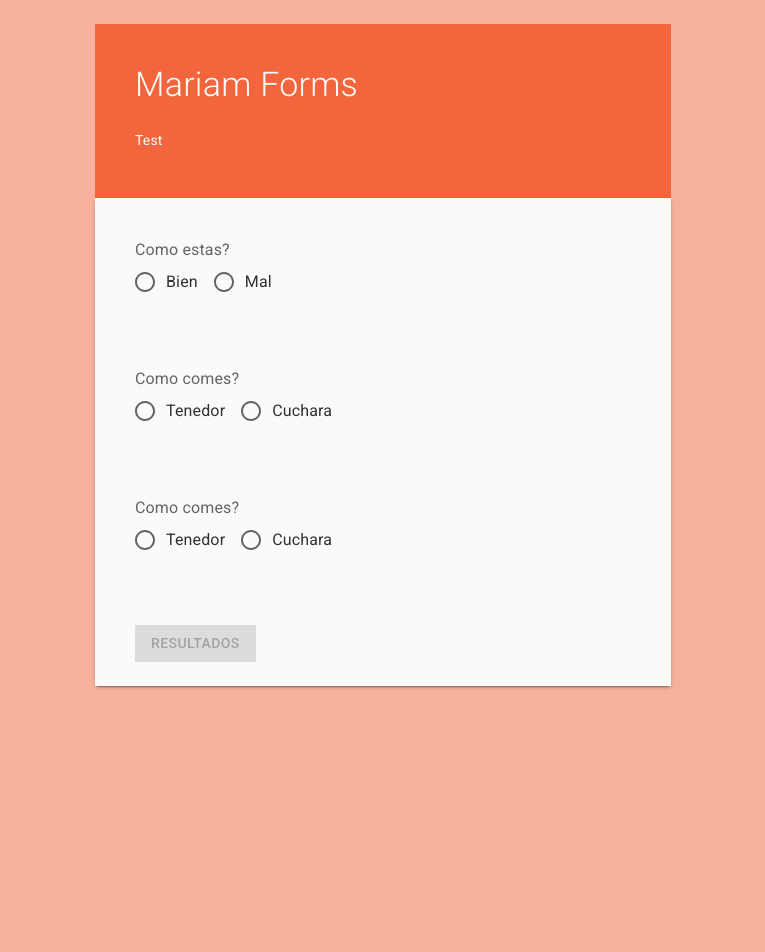
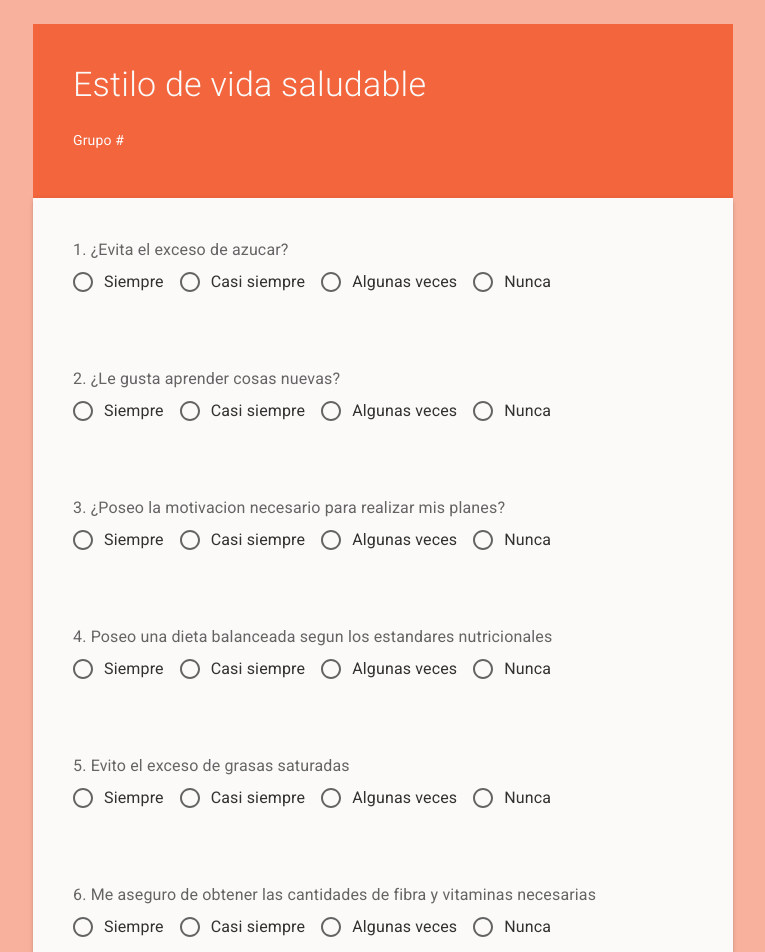
Before and after one commit to ignemdev/dynamic-test, a React (Create React App) app: page / in a window 1280 px wide. Shown: the top 952 px of the page, without its empty margins (257-1022 px from the left). Before the commit the page ends 800 px from the top, so only its background shows below. Built offline with nearby package versions, Linux system fonts and the light colour scheme.

Commit message:
ultimos detalles

```diff
--- a/public/index.html
+++ b/public/index.html
@@ -3,13 +3,11 @@
 
 <head>
   <meta charset="utf-8" />
-  <!-- <link rel="icon" href="%PUBLIC_URL%/favicon.ico" /> -->
+  <link rel="icon" href="%PUBLIC_URL%/favicon.ico" />
   <meta name="viewport" content="width=device-width, initial-scale=1" />
   <meta name="theme-color" content="#000000" />
-  <meta name="description" content="Test dinamico." />
-  <link rel="apple-touch-icon" href="%PUBLIC_URL%/logo192.png" />
-  <link rel="manifest" href="%PUBLIC_URL%/manifest.json" />
-  <title>Dynamic Test</title>
+  <meta name="description" content="Test" />
+  <title>Test</title>
   <link rel="preconnect" href="https://fonts.googleapis.com">
   <link rel="preconnect" href="https://fonts.gstatic.com" crossorigin>
   <link
--- a/src/components/Header.js
+++ b/src/components/Header.js
@@ -6,10 +6,10 @@ const Header = () => {
         <Card variant="primary" sx={{ ...spacing, ...border }}>
             <CardContent sx={{ padding: 0 }}>
                 <Typography variant="h4" component="div" sx={{ marginBottom: 3, width: '100%', fontWeight: 'light' }} >
-                    Mariam Forms
+                    Estilo de vida saludable
                 </Typography>
                 <Typography variant="body2">
-                    Test
+                    Grupo #
                 </Typography>
             </CardContent>
         </Card>
--- a/src/components/Question.js
+++ b/src/components/Question.js
@@ -22,7 +22,7 @@ const Question = ({ questionItem, control }) => {
     }, [question])
 
     return (
-        <Card variant="secondary" sx={{ ...spacing, ...border, height: '65px' }}>
+        <Card variant="secondary" sx={{ ...spacing, ...border }}>
 
             {isLoading ?
                 (<Box sx={{ width: '100%', backgroundColor: palette.secondary.main }}>
@@ -34,11 +34,11 @@ const Question = ({ questionItem, control }) => {
                 (<>
 
                     <Controller
-                        name={question?.name}
+                        name={`question-${question?.id}`}
                         control={control}
                         render={({ field: { onChange, value } }) => (
-                            <FormControl sx={{ width: '100%' }}>
-                                <FormLabel>{question?.description}</FormLabel>
+                            <FormControl>
+                                <FormLabel sx={{ overflow: 'hidden', whiteSpace: 'wrap' }}>{`${question?.id}. ${question?.description}`}</FormLabel>
                                 <RadioGroup row value={value} onChange={onChange}>
                                     {question?.options?.map(option => (
                                         <FormControlLabel key={option?.id} value={option?.value} control={<Radio />} label={option?.text} />
--- a/src/components/Result.js
+++ b/src/components/Result.js
@@ -1,6 +1,12 @@
 import { useState, useEffect } from 'react';
 
 import { Box, Typography, Modal } from '@mui/material'
+
+import {
+    List,
+    ListItem,
+    Divider
+} from '@mui/material';
 
 import { palette } from '../helpers/theme';
 
@@ -11,21 +17,18 @@ const style = {
     top: '50%',
     left: '50%',
     transform: 'translate(-50%, -50%)',
-    width: 400,
-    height: 100,
     bgcolor: palette.secondary.main,
-    boxShadow: 24,
-    p: 4,
+};
+
+const listItemStyles = {
     display: 'flex',
-    justifyContent: 'center',
-    alignItems: 'center',
-    flexDirection: 'column'
-};
+    justifyContent: 'center'
+}
 
 const Result = ({ open, handleCloseResult, testScore }) => {
 
     const [score, setScore] = useState(0);
-    const [result, setResult] = useState('');
+    const [range, setRange] = useState('');
 
     const handleClose = () => {
         handleCloseResult();
@@ -36,7 +39,7 @@ const Result = ({ open, handleCloseResult, testScore }) => {
             range => range.min <= score && score <= range.max
         );
 
-        setResult(range?.result);
+        setRange(range);
     }
 
     useEffect(() => setScore(testScore), [testScore]);
@@ -49,12 +52,26 @@ const Result = ({ open, handleCloseResult, testScore }) => {
             onClose={handleClose}
         >
             <Box sx={style}>
-                <Typography variant="h6" component="h2">
-                    {score}
-                </Typography>
-                <Typography sx={{ mt: 2 }}>
-                    {result}
-                </Typography>
+                <List
+                    sx={{
+                        width: '100%',
+                        color: palette.secondary.contrastText
+                    }}
+                >
+                    <ListItem sx={{ padding: 2, flexDirection: 'column', ...listItemStyles }}>
+                        <Typography variant='h5' sx={{ color: range?.color }}>{range?.result}</Typography>
+                    </ListItem>
+                    <Divider />
+                    <ListItem sx={{ padding: 2, ...listItemStyles }}>
+                        <Typography variant='h6'>Rango:</Typography>
+                        <Typography variant='h6' sx={{ margin: 2, color: range?.color }}>{range?.min} - {range?.max}</Typography>
+                    </ListItem>
+                    <Divider />
+                    <ListItem sx={{ padding: 2, flexDirection: 'column', ...listItemStyles }}>
+                        <Typography variant='h6'>Score:</Typography>
+                        <Typography variant='h1' sx={{ color: range?.color }}>{score}</Typography>
+                    </ListItem>
+                </List>
             </Box>
         </Modal>
     )
--- a/src/components/Test.js
+++ b/src/components/Test.js
@@ -2,6 +2,7 @@ import { useState, useEffect } from 'react';
 import { useForm } from "react-hook-form";
 
 import { Box, Paper, Button, CircularProgress } from '@mui/material'
+import ContentPasteGoIcon from '@mui/icons-material/ContentPasteGo';
 
 import { spacing, border, palette } from '../helpers/theme';
 
@@ -53,7 +54,7 @@ const Test = () => {
     }, [questions])
 
     return (
-        <Box sx={{ minWidth: '45%', marginY: 3 }}>
+        <Box sx={{ width: '100%', maxWidth: '700px', marginY: 3 }}>
             <Header />
             <Paper elevation={2}>
                 {isLoading ?
@@ -69,7 +70,14 @@ const Test = () => {
                     </>)
                 }
                 <Box sx={{ ...spacing, backgroundColor: palette.secondary.main }}>
-                    <Button disabled={!formState.isValid} onClick={handleSubmit(onSubmit)} color='info' variant='contained' sx={{ ...border }}>Resultados</Button>
+                    <Button
+                        disabled={!formState.isValid}
+                        onClick={handleSubmit(onSubmit)}
+                        color='info'
+                        variant='contained'
+                        sx={{ ...border }}>
+                        Resultados <ContentPasteGoIcon sx={{ marginLeft: 1 }} />
+                    </Button>
                 </Box>
             </Paper>
             <Result
--- a/src/db/questions.js
+++ b/src/db/questions.js
@@ -1,57 +1,87 @@
+const options = [
+    {
+        "id": 1,
+        "text": "Siempre",
+        "value": 10
+    },
+    {
+        "id": 2,
+        "text": "Casi siempre",
+        "value": 8
+    },
+    {
+        "id": 3,
+        "text": "Algunas veces",
+        "value": 5
+    },
+    {
+        "id": 4,
+        "text": "Nunca",
+        "value": 0
+    }
+]
+
 const questionsJson = [
     {
         "id": 1,
-        "name": "question1",
         "value": "",
-        "description": "Como estas?",
-        "options": [
-            {
-                "id": 1,
-                "text": "Bien",
-                "value": 1
-            },
-            {
-                "id": 2,
-                "text": "Mal",
-                "value": 2
-            }
-        ]
+        "description": "¿Evita el exceso de azucar?",
+        "options": [...options]
     },
     {
         "id": 2,
-        "name": "question2",
         "value": "",
-        "description": "Como comes?",
-        "options": [
-            {
-                "id": 1,
-                "text": "Tenedor",
-                "value": 1
-            },
-            {
-                "id": 2,
-                "text": "Cuchara",
-                "value": 2
-            }
-        ]
+        "description": "¿Le gusta aprender cosas nuevas?",
+        "options": [...options]
     },
     {
         "id": 3,
-        "name": "question3",
         "value": "",
-        "description": "Como comes?",
-        "options": [
-            {
-                "id": 1,
-                "text": "Tenedor",
-                "value": 1
-            },
-            {
-                "id": 2,
-                "text": "Cuchara",
-                "value": 2
-            }
-        ]
+        "description": "¿Poseo la motivacion necesario para realizar mis planes?",
+        "options": [...options]
+    },
+    {
+        "id": 4,
+        "value": "",
+        "description": "Poseo una dieta balanceada segun los estandares nutricionales",
+        "options": [...options]
+    },
+    {
+        "id": 5,
+        "value": "",
+        "description": "Evito el exceso de grasas saturadas",
+        "options": [...options]
+    },
+    {
+        "id": 6,
+        "value": "",
+        "description": "Me aseguro de obtener las cantidades de fibra y vitaminas necesarias",
+        "options": [...options]
+    },
+    {
+        "id": 7,
+        "value": "",
+        "description": "Me aseguro de obtener las cantidades de fibra y vitaminas necesarias",
+        "options": [...options]
+    },
+    {
+        "id": 8,
+        "value": "",
+        "description": "Bebo MENOS de tres copas de cafe o te al dia",
+        "options": [...options]
+    },
+    {
+        "id": 9,
+        "value": "",
+        "description": "Evito el exceso de sal",
+        "options": [...options]
+    }
+    ,
+    {
+        "id": 10,
+        "value": "",
+        "description": "Me siento bien con mis actividades diarias y mi rutina",
+        "options": [...options]
     }
 ]
 
--- a/src/db/ranges.js
+++ b/src/db/ranges.js
@@ -1,18 +1,27 @@
 const rangesJson = [
     {
         "min": 0,
-        "max": 1,
-        "result": "N/A",
+        "max": 49,
+        "color": "#ef5350",
+        "result": "...",
     },
     {
-        "min": 2,
-        "max": 3,
-        "result": "Estas mal",
+        "min": 50,
+        "max": 69,
+        "color": "#f2653d",
+        "result": "Keep Working",
     },
     {
-        "min": 4,
-        "max": 11,
-        "result": "Estas bien",
+        "min": 70,
+        "max": 89,
+        "color": "#639575",
+        "result": "You are doing good, so close to the elites",
+    },
+    {
+        "min": 90,
+        "max": 100,
+        "color": "#3c7b53",
+        "result": "Super Healthy",
     }
 ]
 
```
Also changed, not shown: public/manifest.json (deleted), 1 other file (tests, documents, lock files or other folders).
